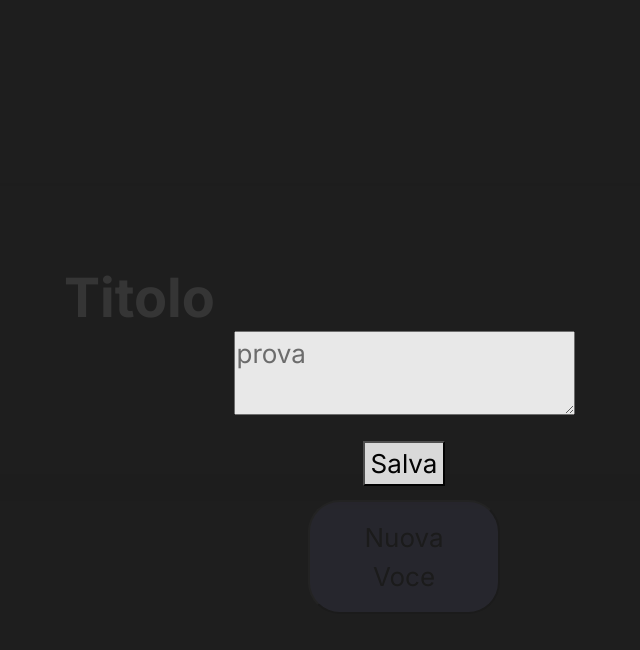
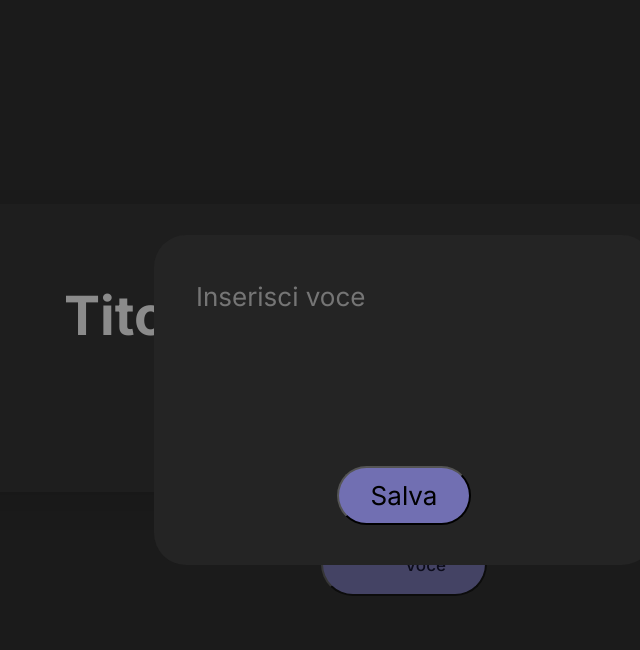
Before and after one commit to AndreaNocciolini/stride, a React (Create React App) app: page / in a window 1280 px wide. Both pictures are taken after a click on the button "Nuova Voce". Shown: the top 650 px of the page, without its empty margins (236-876 px from the left). Built offline with nearby package versions, Linux system fonts and the light colour scheme.

Commit message:
improve modal, set cancel note, various small improv

```diff
--- a/src/App.scss
+++ b/src/App.scss
@@ -14,11 +14,19 @@
   color: white;
 
   .new-note {
+    color: #01001e;
+    box-shadow: #1f1f1f;
+    background-color: #716fb2;
+    width: 13%;
     margin-top: 1em;
-    box-shadow: #1f1f1f;
-    background-color: #716FB2;
+    padding: 16px 32px;
     border-radius: 32px;
-    padding: 16px 32px;
-    width: 15%;
+
+    font-size: 17px;
+    font-weight: 500;
+
+    svg {
+      margin-right: 20px;
+    }
   }
 }
--- a/src/App.tsx
+++ b/src/App.tsx
@@ -19,11 +19,16 @@ function App() {
   const openModal = (): any => {
     setIsModalOpen(true)
   }
+
   return (
     <div className="App">
       <div className="App-container">
-        <Notes notes={notes} addNotes={setNotes} />
-        <button onClick={openModal} className="col-6 new-note">
+        <Notes notes={notes} setNotes={setNotes} />
+        <button onClick={openModal} className="new-note d-flex align-items-center">
+          <svg xmlns="http://www.w3.org/2000/svg" width="40" height="40" viewBox="0 0 40 40">
+            <path d="M33 20L7 20" stroke="#01001e" stroke-width="3" stroke-linecap="round" />
+            <path d="M20 33L20 7" stroke="#01001e" stroke-width="3" stroke-linecap="round" />
+          </svg>
           Nuova Voce
         </button>
         {isModalOpen && <Modal
--- a/src/components/Modal.scss
+++ b/src/components/Modal.scss
@@ -1,23 +1,57 @@
-.Modal-background {
-    width: 100vw;
-    height: 100vh;
-    background-color: #1f1f1f;
-    opacity: 0.9;
-    position: fixed;
-    display: flex;
-    justify-content: center;
-    align-items: center;
+.Modal-container {
+    .Modal-overlay {
+        width: 100vw;
+        height: 100vh;
+        background: rgb(24, 24, 24, 0.5);
+        position: fixed;
+        bottom: 0;
+        right: 0;
+    }
 
     .Modal {
-        background-color: #1f1f1f;
+        background-color: #242424;
+        border-radius: 32px;
+        position: absolute;
+        top: 50%;
+        left: 50%;
+        transform: translate(-50%, 0);
+        padding: 40px;
         opacity: 0.3;
-        transform: translateY(50rem);
         animation-name: appear;
-        animation-duration: 1s;
+        animation-duration: 0.6s;
         animation-fill-mode: forwards;
         @keyframes appear {
-            from {transform: translateY(50rem); opacity: 0.3}
-            to {transform: translateY(0); opacity: 1}
+            from {
+                transform: translate(-50%, 0);
+                opacity: 0.3;
+            }
+            to {
+                transform: translate(-50%, -50%);
+                opacity: 1;
+            }
+        }
+        textarea {
+            height: 155px;
+            width: 420px;
+            background-color: #242424;
+            color: white;
+
+            // remove default style textarea
+            border: none;
+            overflow: auto;
+            outline: none;
+            -webkit-box-shadow: none;
+            -moz-box-shadow: none;
+            box-shadow: none;
+            resize: none;
+        }
+
+        .save-button {
+            margin-top: 1em;
+            box-shadow: #1f1f1f;
+            background-color: #716fb2;
+            border-radius: 32px;
+            padding: 8px 32px;
         }
     }
 }
--- a/src/components/Modal.tsx
+++ b/src/components/Modal.tsx
@@ -3,37 +3,40 @@ import './Modal.scss';
 // import { Note } from '../App';
 
 function Modal(props: any) {
+
     const saveNote = () => {
-        props.setNotes([...props.notes, {
-            id: props.notes.length ? props.notes.length + 1 : 1,
-            content: props.message
-        }])
+        if (props.message) {
+            props.setNotes([...props.notes, {
+                id: props.notes.length ? props.notes.length + 1 : 1,
+                content: props.message
+            }])
+        }
         props.setIsModalOpen(false)
-        console.log(props.notes)
-        console.log(props.message)
+        props.setMessage('')
     }
 
 
-    const handleMessageChange =(event: any) => {
-        console.log(event.target.value);
-        console.log(props.message)
+    const handleMessageChange = (event: any) => {
+        props.setMessage(event.target.value);
     };
 
     return (
-        <div className='Modal-background'>
+        <div className='Modal-container'>
+            <div className='Modal-overlay'>
+            </div>
             <div className="Modal d-flex flex-column">
-                <div className='p-3'>
+                <div>
                     <textarea
                         id="message"
                         name="message"
                         value={props.message}
                         onChange={handleMessageChange}
-                        placeholder='prova'>
-                    </textarea>
+                        placeholder='Inserisci voce'
+                    />
                 </div>
 
                 <div>
-                    <button onClick={saveNote}>
+                    <button className='save-button' onClick={saveNote}>
                         Salva
                     </button>
                 </div>
--- a/src/containers/Notes.tsx
+++ b/src/containers/Notes.tsx
@@ -12,7 +12,7 @@ function Notes(props: any) {
         {
           // render multiple elements for every click
           props.notes.map((note: any, index: number) => (
-            <SingleNote key={index} note={note} />
+            <SingleNote key={index} note={note} setNotes={props.setNotes} notes={props.notes}/>
           )
           ).reverse()
         }
```
Also changed, not shown: src/containers/SingleNote.tsx (+6 -4 lines).
